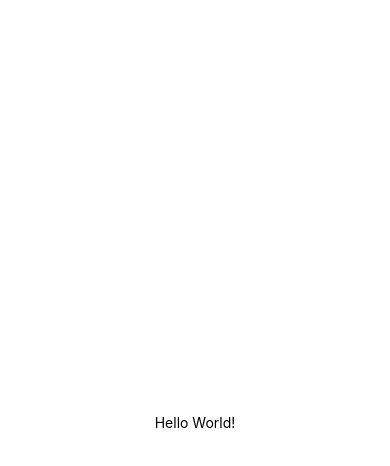
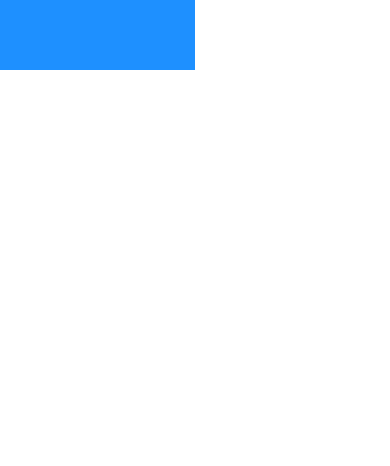
Before and after one commit to Mimsqueeze/Fit, a React Native app: screen / in a window 390 px wide. Shown: the top 466 px of the page. Built offline with nearby package versions, Linux system fonts and the light colour scheme.

Commit message:
modified app.js

```diff
--- a/App.js
+++ b/App.js
@@ -1,20 +1,42 @@
-import { StatusBar } from "expo-status-bar";
-import { StyleSheet, Text, View } from "react-native";
+import {
+  StyleSheet,
+  Dimensions,
+  Text,
+  TouchableNativeFeedback,
+  Image,
+  SafeAreaView,
+  Alert,
+  View,
+  Button,
+  Platform,
+  StatusBar,
+} from "react-native";
 
 export default function App() {
+  console.log(Dimensions.get("screen"));
   return (
-    <View style={styles.container}>
-      <Text>Hello World!</Text>
-      <StatusBar style="auto" />
-    </View>
+    <SafeAreaView style={[styles.container]}>
+      <StatusBar
+        barStyle="dark-content"
+        hidden={false}
+        backgroundColor="white"
+        translucent={true}
+      />
+      <View
+        style={{
+          backgroundColor: "dodgerblue",
+          width: "50%",
+          height: 70,
+        }}
+      ></View>
+    </SafeAreaView>
   );
 }
 
 const styles = StyleSheet.create({
   container: {
     flex: 1,
-    backgroundColor: "#fff",
-    alignItems: "center",
-    justifyContent: "center",
+    backgroundColor: "white",
+    paddingTop: Platform.OS === "android" ? StatusBar.currentHeight : 0,
   },
 });
```
Also changed, not shown: App copy.js (added, +52 -0 lines), 1 other file (tests, documents, lock files or other folders).
